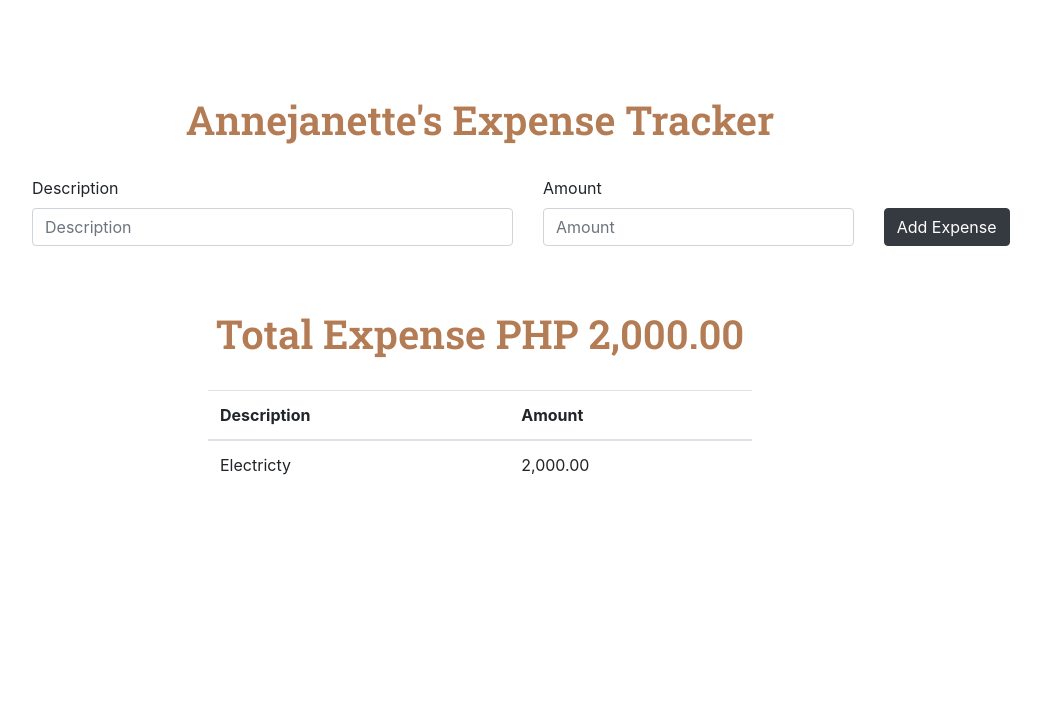
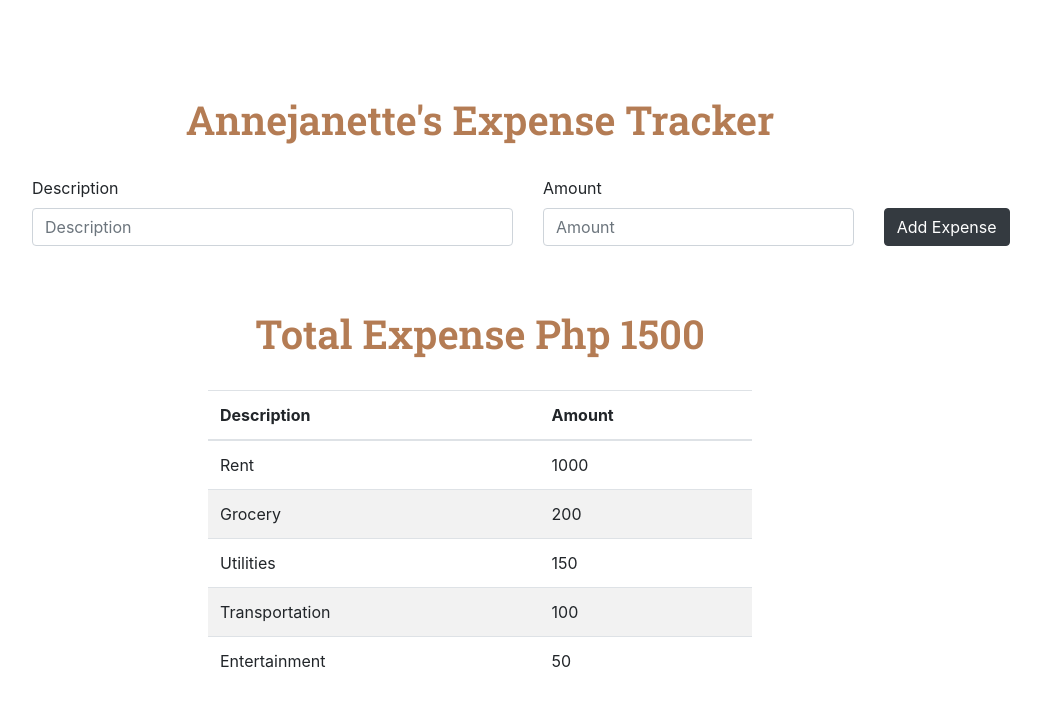
Before and after one commit to annejreal29/frontend-hackademy-exercise, a website built with Vite: page index.html in a window 1280 px wide. Shown: the whole page, without its empty margins (160-1201 px from the left). Built offline with nearby package versions, Linux system fonts and the light colour scheme.

Commit message:
Displaying expenses and total amount

```diff
--- a/index.html
+++ b/index.html
@@ -43,20 +43,18 @@
           </div>
         </form>
         <br><br>
-        <h1 class="text-center">Total Expense <b>PHP 2,000.00</b></h1><br>
+        <div>
+        <h1 class="text-center" id="totalExpense"></h1><br>
         <center>
-          <table class="table table-md" style="width:50%">
+          <table class="table table-md table-striped" style="width:50%" id="table">
             <thead>
               <tr>
-                <th scope="col-4">Description</th>
-               <th scope="col-4">Amount</th>
+                <th scope="col-6">Description</th>
+               <th scope="col-6">Amount</th>
             </tr>
             </thead>
             <tbody>
-              <tr>
-                <td>Electricty</td>
-                <td>2,000.00</td>
-              </tr>
+              <tr></tr>
             </tbody>
           </table>
         </center>
@@ -67,5 +65,6 @@
 
     <script src="https://cdn.jsdelivr.net/npm/jquery@3.5.1/dist/jquery.slim.min.js" integrity="sha384-DfXdz2htPH0lsSSs5nCTpuj/zy4C+OGpamoFVy38MVBnE+IbbVYUew+OrCXaRkfj" crossorigin="anonymous"></script>
     <script src="https://cdn.jsdelivr.net/npm/bootstrap@4.6.2/dist/js/bootstrap.bundle.min.js" integrity="sha384-Fy6S3B9q64WdZWQUiU+q4/2Lc9npb8tCaSX9FK7E8HnRr0Jz8D6OP9dO5Vg3Q9ct" crossorigin="anonymous"></script>
+    <script type="text/javascript" src="main.js"></script>
   </body>
 </html>
--- a/main.js
+++ b/main.js
@@ -1,24 +1,59 @@
-import './style.css'
-import javascriptLogo from './javascript.svg'
-import viteLogo from '/vite.svg'
-import { setupCounter } from './counter.js'
+// alert("hello world")
+// Mock database
+let expenses = [
+  {
+    "id": 1,
+    "title": "Rent",
+    "amount": 1000
+  },
+  {
+    "id": 2,
+    "title": "Grocery",
+    "amount": 200
+  },
+  {
+    "id": 3,
+    "title": "Utilities",
+    "amount": 150
+  },
+  {
+    "id": 4,
+    "title": "Transportation",
+    "amount": 100
+  },
+  {
+    "id": 5,
+    "title": "Entertainment",
+    "amount": 50
+  }
+]
 
-document.querySelector('#app').innerHTML = `
-  <div>
-    <a href="https://vitejs.dev" target="_blank">
-      <img src="${viteLogo}" class="logo" alt="Vite logo" />
-    </a>
-    <a href="https://developer.mozilla.org/en-US/docs/Web/JavaScript" target="_blank">
-      <img src="${javascriptLogo}" class="logo vanilla" alt="JavaScript logo" />
-    </a>
-    <h1>Hello Vite!</h1>
-    <div class="card">
-      <button id="counter" type="button"></button>
-    </div>
-    <p class="read-the-docs">
-      Click on the Vite logo to learn more
-    </p>
-  </div>
-`
+let amountArray = [];
+let index = 0;
 
-setupCounter(document.querySelector('#counter'))
+expenses.forEach((expense) =>{
+  let table = document.getElementById('table');
+
+  let row = table.insertRow(-1);
+
+  let title = row.insertCell(0);
+  let amount = row.insertCell(1);
+
+  title.innerText += `${expense.title}`;
+  amount.innerText += `${expense.amount}`;
+
+  amountArray[index] = `${expense.amount}`;
+  index++;
+})
+
+let amountArrayNum = [];
+for (let i = 0; i < amountArray.length; i++) {
+  amountArrayNum.push(parseInt(amountArray[i]));
+}
+
+let sum = 0;
+for (const item of amountArrayNum) {
+  sum += item;
+}
+
+document.getElementById('totalExpense').innerHTML = "Total Expense Php "+ sum;
```
